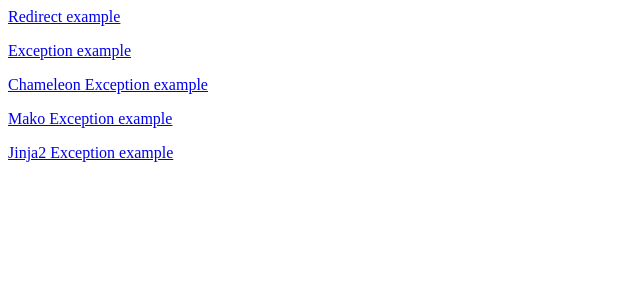
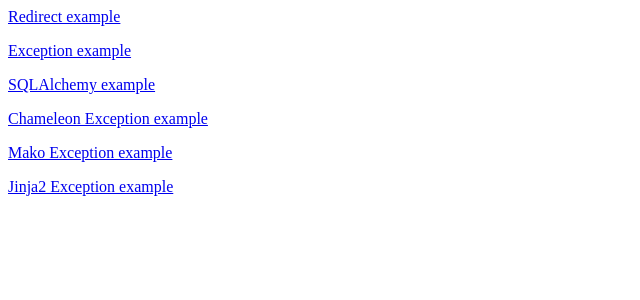
Before and after one commit to Pylons/pyramid_debugtoolbar, a Python web app: template demo/templates/index.mako in a window 1280 px wide. Shown: the top 300 px of the page, without its empty margins (0-640 px from the left). Run offline with Mako, Linux system fonts and the light colour scheme; the template is opened without the code that fills it, so the values that code supplies are empty.

Commit message:
add SQLAlchemy link to example index

```diff
--- a/demo/templates/index.mako
+++ b/demo/templates/index.mako
@@ -11,6 +11,9 @@
           <a href="${request.route_url('test_exc')}">Exception example</a>
         </p>
         <p>
+          <a href="${request.route_url('test_sqla')}">SQLAlchemy example</a>
+        </p>
+        <p>
           <a href="${request.route_url('test_chameleon_exc')}">Chameleon Exception example</a>
         </p>
         <p>
```
